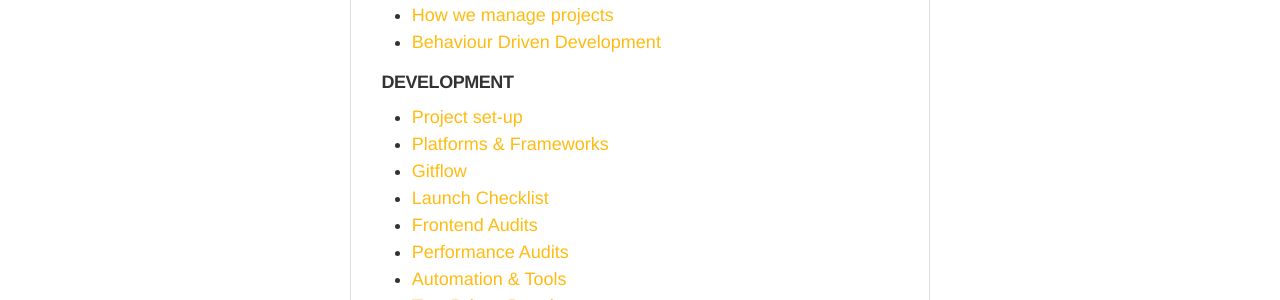
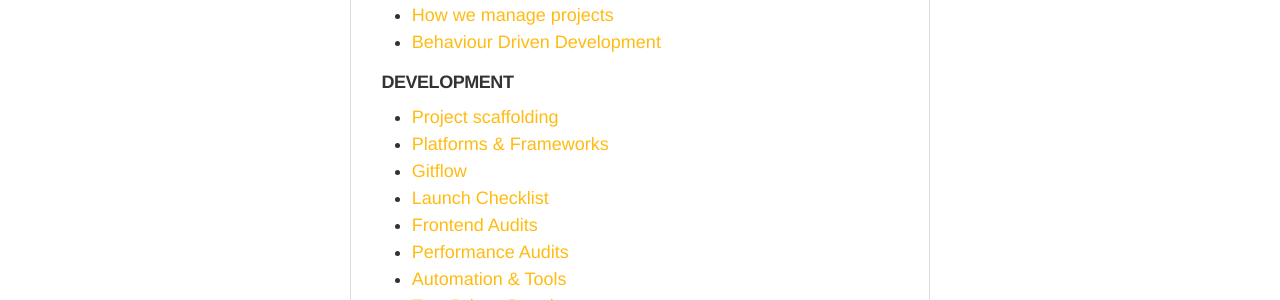
Before and after one commit to gpmd/playbook, a Jekyll site: the page built from index.md, in a window 1280 px wide and 900 px high, scrolled down 304 px. Shown: the part 153-453 px from the top of the window. Built offline with Jekyll 4.4.1, drawn with Linux system fonts in a browser that asks for light colours; nearby versions of some CDN libraries; Markdown is read by kramdown in place of the engine named in the settings.

Commit message:
Updated table-of-contents.md

```diff
--- a/_includes/table-of-contents.md
+++ b/_includes/table-of-contents.md
@@ -8,7 +8,7 @@
 
 ###### Development
 
-* [Project set-up](/development/project-setup)
+* [Project scaffolding](/development/project-scaffolding)
 * [Platforms & Frameworks](/development/platforms-frameworks/)
 * [Gitflow](/development/gitflow/)
 * [Launch Checklist](/development/checklist/)
```
